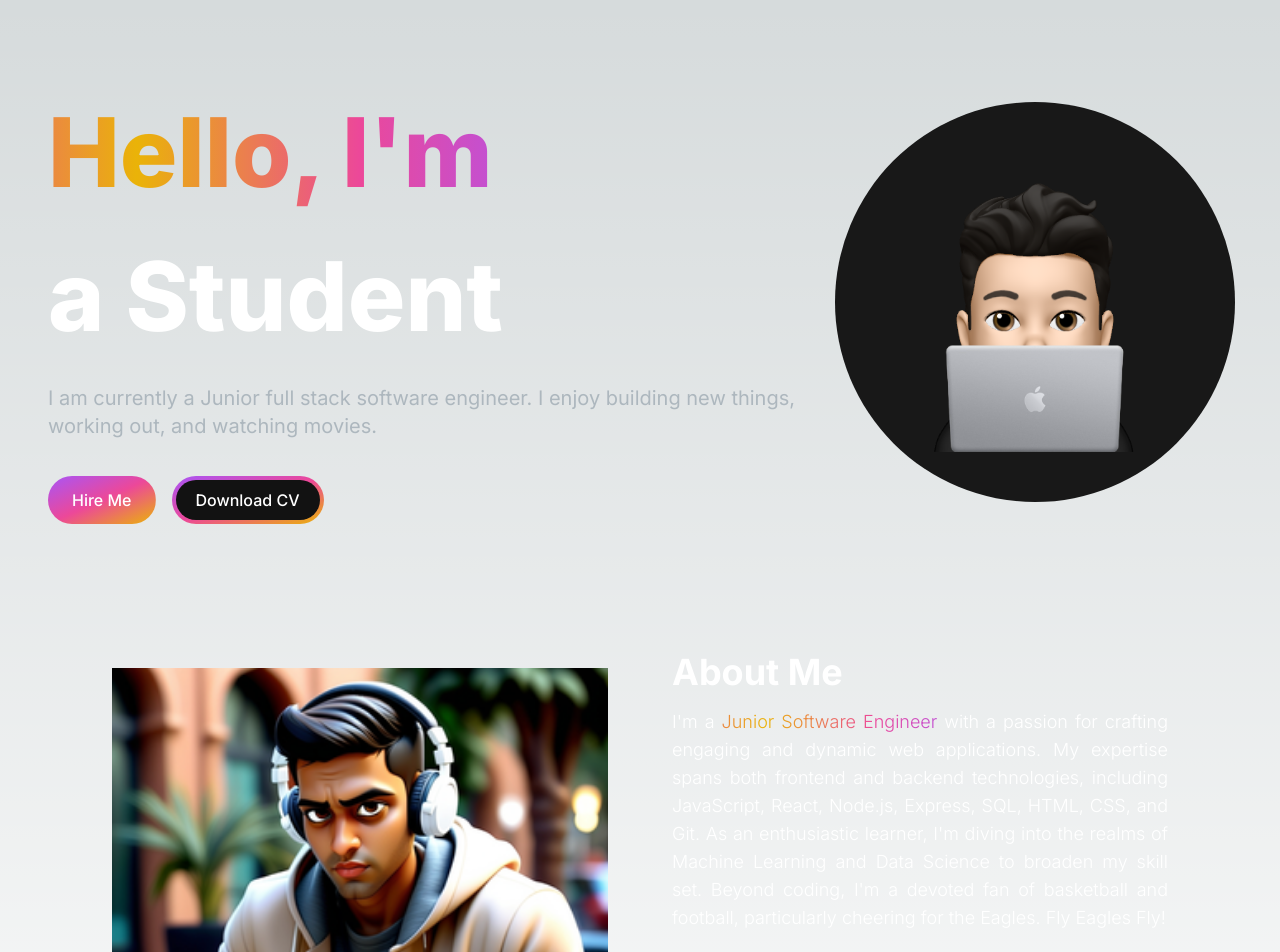
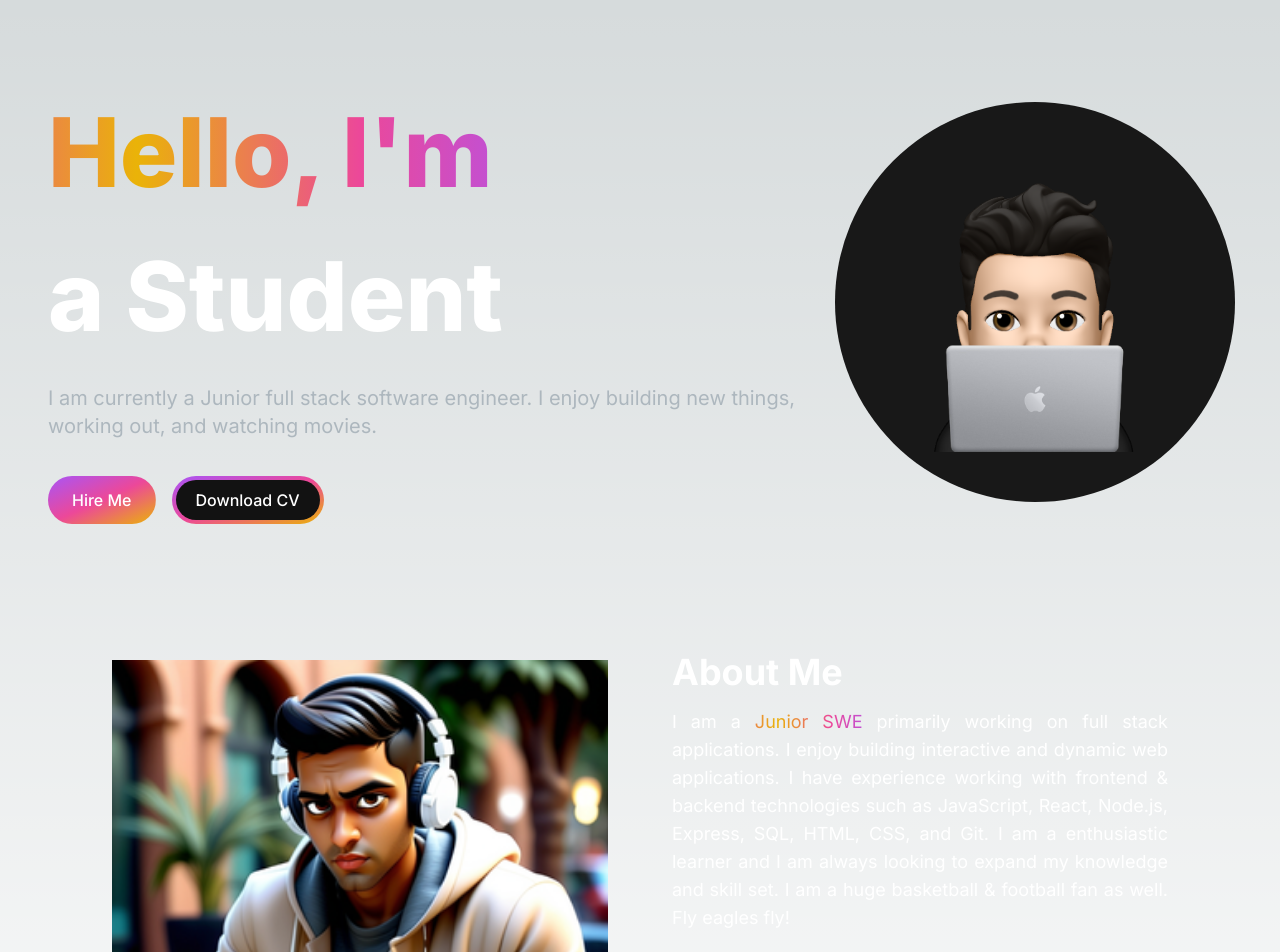
Before and after one commit to SaurabhK24/saurabhportfolio, a Next.js app: page / in a window 1280 px wide. Shown: the top 952 px of the page. Built offline with nearby package versions, Linux system fonts and the light colour scheme.

Commit message:
Fingers Crossed Push
Changes trying to fix prod.

```diff
--- a/src/app/components/About.jsx
+++ b/src/app/components/About.jsx
@@ -23,7 +23,7 @@ const TAB_DATA = [
     id: "education",
     content: (
       <ul className="list-disc pl-2">
-        <li>B.S in Computer Science</li>
+        <li>George Mason University, Fairfax VA</li>
       </ul>
     ),
   },
@@ -32,7 +32,7 @@ const TAB_DATA = [
     id: "certifications",
     content: (
       <ul className="list-disc pl-2">
-        <li>AWS Solutions Architect Associate</li>
+        <li>AWS Cloud Practitioner</li>
         <li>Google Professional Cloud Developer</li>
       </ul>
     ),
@@ -55,11 +55,14 @@ const AboutSection = () => {
         <Image src="/images/about-image.png" width={500} height={500} />
         <div className="mt-4 md:mt-0 text-left flex flex-col h-full">
           <h2 className="text-4xl font-bold text-white mb-4">About Me</h2>
-          <p className="text-base lg:text-lg text-justify text-blueGray-800 font-light leading-relaxed mt-0 mb-4">
-  I'm a <span className="gradient-text text-transparent animate-gradient">Junior Software Engineer</span> with a passion for crafting engaging and dynamic web applications. My expertise spans both frontend and backend technologies, including JavaScript, React, Node.js, Express, SQL, HTML, CSS, and Git. As an enthusiastic learner, I'm diving into the realms of Machine Learning and Data Science to broaden my skill set.
-
-  Beyond coding, I'm a devoted fan of basketball and football, particularly cheering for the Eagles. Fly Eagles Fly!
-</p>
+          <p className="text-base lg:text-lg text-justify">
+            I am a <span className="gradient-text text-transparent animate-gradient">Junior SWE</span> primarily working on full stack applications.
+            I enjoy building interactive and dynamic web applications. I have experience
+            working with frontend & backend technologies such as JavaScript, React, Node.js, Express, SQL,
+            HTML, CSS, and Git. I am a enthusiastic learner and I am always
+            looking to expand my knowledge and skill set. I am a huge basketball & football
+            fan as well. Fly eagles fly!
+          </p>
           <div className="flex flex-row justify-start mt-8">
             <TabButton
               selectTab={() => handleTabChange("skills")}
--- a/src/app/components/Navbar.jsx
+++ b/src/app/components/Navbar.jsx
@@ -1,59 +1,36 @@
-"use client";
-import Link from "next/link";
-import React, { useState } from "react";
-import NavLink from "./NavLink";
-import { Bars3Icon, XMarkIcon } from "@heroicons/react/24/solid";
-import MenuOverlay from "./MenuOverlay";
+import Link from 'next/link';
+import React from 'react';
+import NavLink from './NavLink';
 
 const navLinks = [
   {
-    title: "About",
-    path: "#about",
+    title: 'About',
+    path: '#about',
   },
   {
-    title: "Projects",
-    path: "#projects",
+    title: 'Projects',
+    path: '#projects',
   },
   {
-    title: "Contact",
-    path: "#contact",
+    title: 'Contact',
+    path: '#contact',
   },
 ];
 
 const Navbar = () => {
-  const [navbarOpen, setNavbarOpen] = useState(false);
-
   return (
-    <nav className="fixed mx-auto top-0 left-0 right-0 z-10 bg-[#121212] bg-opacity-100">
-      <div className="flex container lg:py-4 flex-wrap items-center justify-center mx-auto px-4 py-2">
-     <div className="mobile-menu block md:hidden">
-          {!navbarOpen ? (
-            <button
-              onClick={() => setNavbarOpen(true)}
-              className="flex items-center px-3 py-2 border rounded border-slate-200 text-slate-200 hover:text-white hover:border-white"
-            >
-              <Bars3Icon className="h-5 w-5" />
-            </button>
-          ) : (
-            <button
-              onClick={() => setNavbarOpen(false)}
-              className="flex items-center px-3 py-2 border rounded border-slate-200 text-slate-200 hover:text-white hover:border-white"
-            >
-              <XMarkIcon className="h-5 w-5" />
-            </button>
-          )}
-        </div>
-        <div className="menu hidden md:block md:w-auto" id="navbar">
-          <ul className="flex p-4 md:p-0 md:flex-row md:space-x-8 mt-0">
+    <nav>
+      <div className='flex justify-center items-center mx-auto p-8'>
+        <div className='menu hidden md:block md:w-auto' id='navbar'>
+          <ul className='flex items-center p-4 md:p-0 space-x-8 font-semibold'>
             {navLinks.map((link, index) => (
               <li key={index}>
-                <NavLink href={link.path} title={link.title} />
+                <NavLink href={link.path} title={link.title}></NavLink>
               </li>
             ))}
           </ul>
         </div>
       </div>
-      {navbarOpen ? <MenuOverlay links={navLinks} /> : null}
     </nav>
   );
 };
```
Also changed, not shown: src/app/components/HeroSection.jsx (+1 -1 lines).
